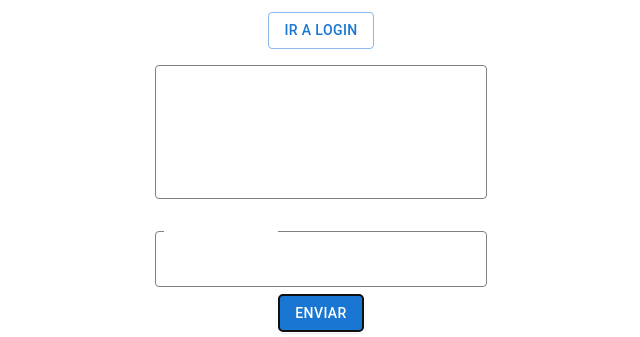
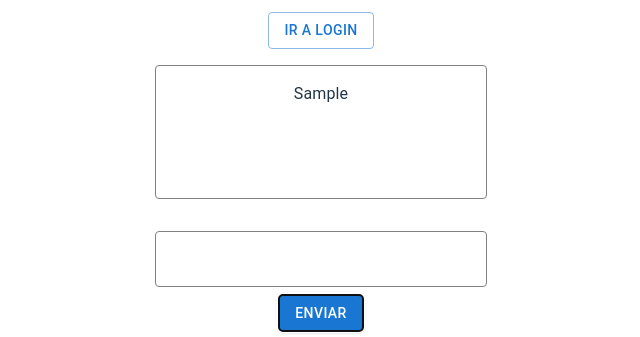
Before and after one commit to Santino112/TeresAI-front, a React (Vite) app in the folder Frontend/: page /chatAI in a window 1280 px wide. Both pictures are taken after typing "Sample" into the empty fields and a click on the button "ENVIAR". Shown: the part 255-592 px from the top of the page, without its empty margins (319-959 px from the left). Built offline with nearby package versions, Linux system fonts and the light colour scheme; no server answers.

Commit message:
Mejore un poco el chat, pero los detalles van al final

```diff
--- a/Frontend/src/components/dashboard/chat/ChatAI.jsx
+++ b/Frontend/src/components/dashboard/chat/ChatAI.jsx
@@ -6,6 +6,7 @@ import { Typography, Button, TextField, Box } from "@mui/material";
 const ChatAI = () => {
     const navigate = useNavigate();
     const [prompt, setPrompt] = useState("");
+    const [promptVisible, setPromptVisible] = useState(null);
     const [respuesta, setRespuesta] = useState("");
 
     const handleLogin = () => {
@@ -14,7 +15,13 @@ const ChatAI = () => {
 
     const mandarPrompt = async (e) => {
         e.preventDefault();
-        await enviarPrompt(prompt, setRespuesta, setPrompt);
+        const promptActual = prompt;
+        setPrompt("");
+
+        setTimeout(() => {
+            setPromptVisible(prompt);
+        }, 200);
+        await enviarPrompt(promptActual, setRespuesta, setPrompt);
     }
 
     return (
@@ -24,13 +31,18 @@ const ChatAI = () => {
             </Typography>
             <Button variant='outlined' onClick={handleLogin}>Ir a login</Button>
             <Box sx={{ marginTop: 2, marginBottom: 2, padding: 2, border: '1px solid gray', borderRadius: 1, minHeight: '100px' }}>
-                {respuesta && (<Typography variant="body1">{respuesta.text}</Typography>)}
+                {promptVisible && (
+                    <Typography variant="body1">{promptVisible}</Typography>
+                )}
+                {respuesta && (
+                    <Typography variant="body1">{respuesta.text}</Typography>
+                )}
             </Box>
             <Box component='form' onSubmit={mandarPrompt}>
                 <TextField
                     label="Escribe tu mensaje"
                     variant="outlined"
-                    vakue={prompt}
+                    value={prompt}
                     onChange={(e) => setPrompt(e.target.value)}
                     fullWidth
                     margin="normal"
--- a/Frontend/src/components/dashboard/chat/exports/enviarPrompt.js
+++ b/Frontend/src/components/dashboard/chat/exports/enviarPrompt.js
@@ -1,11 +1,12 @@
 import axios from 'axios';
 
-export const enviarPrompt = async (prompt, setRespuesta, setPrompt) => {
+export const enviarPrompt = async (prompt, setRespuesta) => {
     const data = {
         prompt: `
             ${prompt}
-            "No incluyas simbolos, ni numeros, ni signos raros. Contesta como un profesional que quiere enseñar
-            y se lo mas claro posible."
+            "Solo quiero que respondas al prompt. Esto que te digo aca es para que sepas, pero no hagas referencia a esto en tu respuesta inicial.
+            Si te dicen "Hola", respondes "Hola, ¿en qué puedo ayudarte?". Si te preguntan algo directo, responde directamente a la pregunta.
+            No incluyas simbolos, ni numeros, ni signos raros. Contesta como un profesional que quiere enseñar y se lo mas claro posible."
         `
     };
 
@@ -15,7 +16,5 @@ export const enviarPrompt = async (prompt, setRespuesta, setPrompt) => {
         setRespuesta(respuestaAI);
     } catch (error) {
         console.error("Error sending prompt:", error);
-    } finally {
-        setPrompt("");
     }
 };
```
